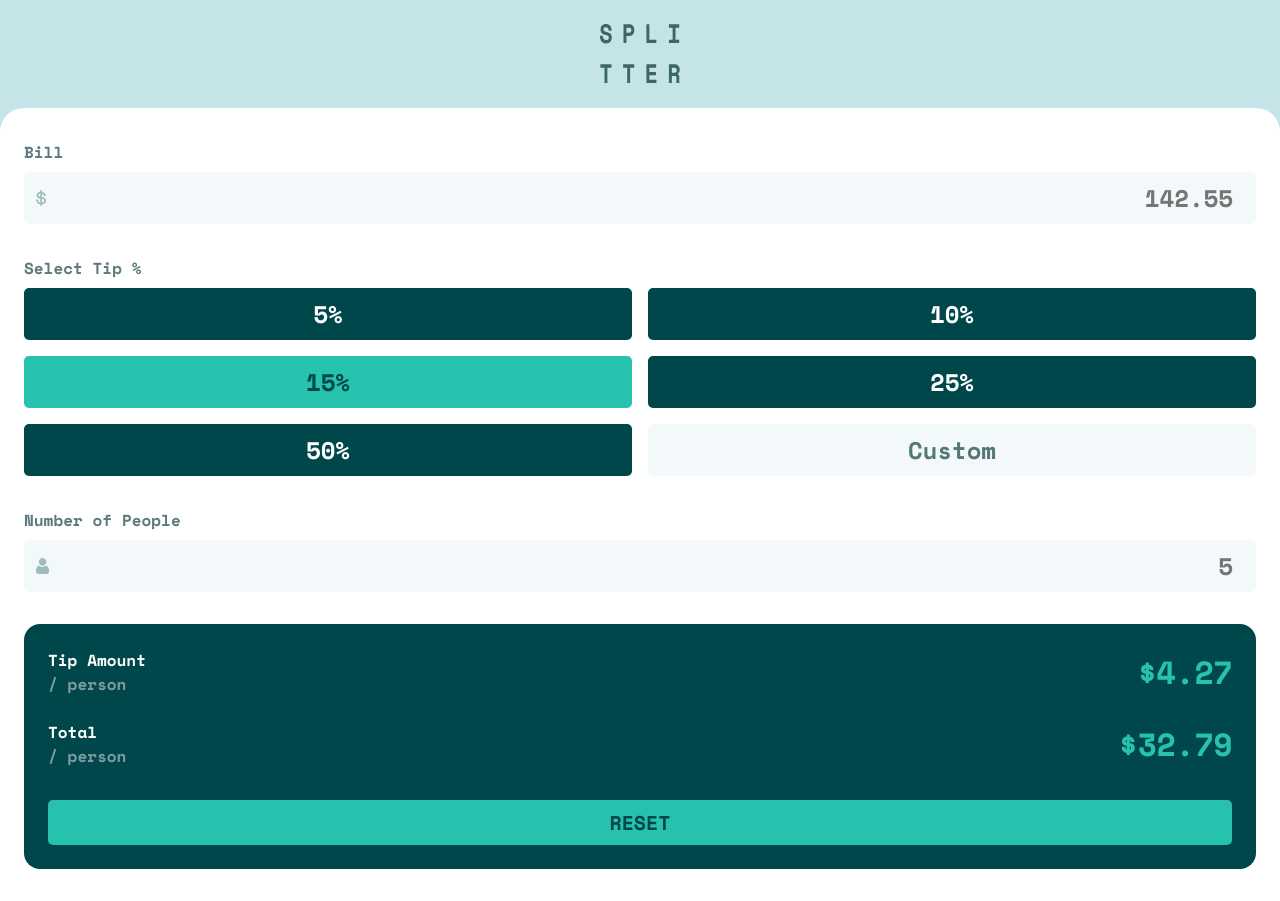
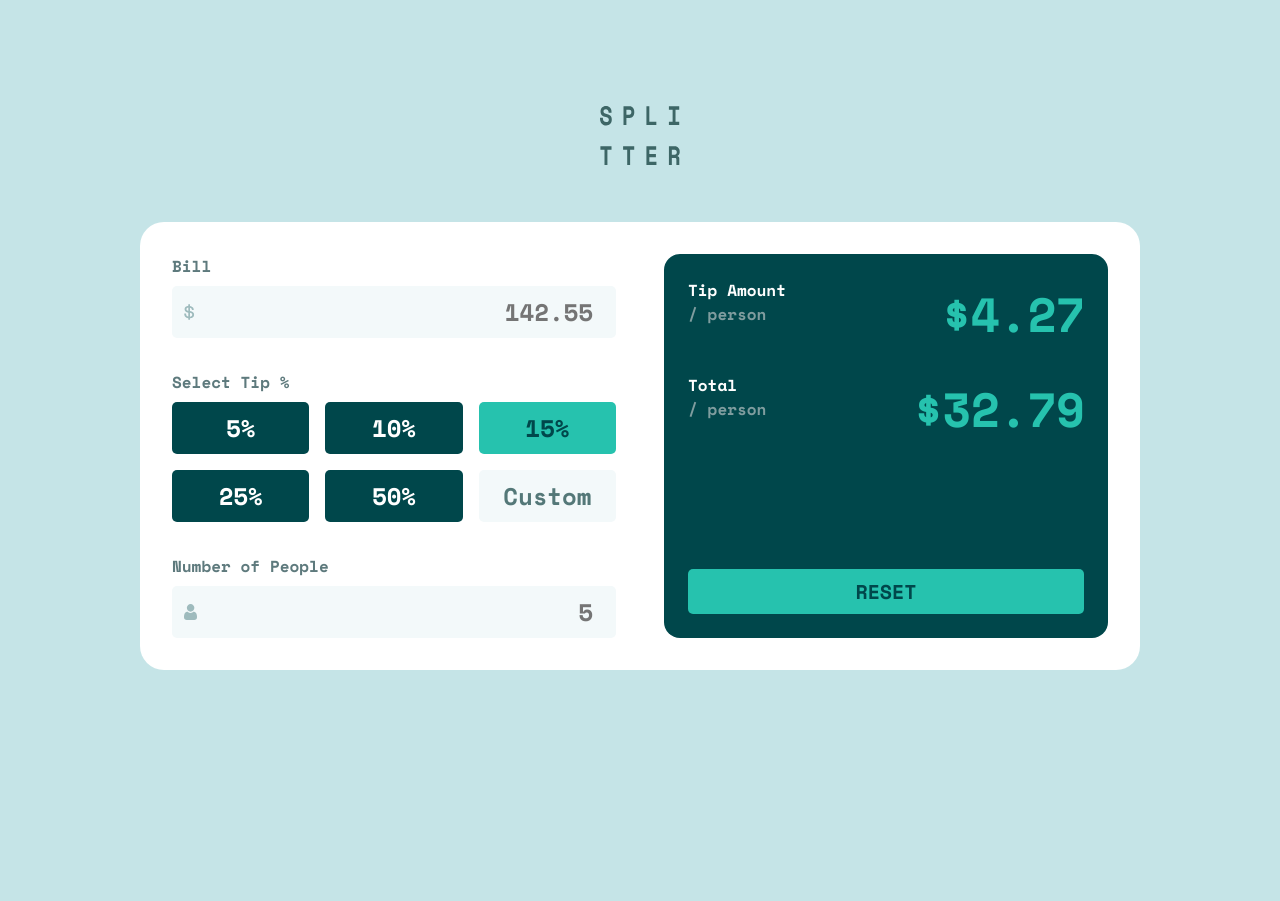
Before and after one commit to Odiesta/tip-calculator-app, a website: page index.html in a window 1280 px wide. After the commit the page ends 800 px from the top, so only its background shows below. Drawn offline with nearby package versions, Linux system fonts and the light colour scheme.

Commit message:
finish ui on tablet and desktop view

```diff
--- a/sass/_base.scss
+++ b/sass/_base.scss
@@ -15,6 +15,13 @@
 }
 
 .container {
+  @media screen and (min-width: 64rem) {
+    display: flex;
+    flex-direction: column;
+    align-items: center;
+    justify-content: center;
+    min-height: 100vh;
+  }
 }
 
 .logo {
--- a/sass/_calculator.scss
+++ b/sass/_calculator.scss
@@ -4,6 +4,25 @@
   background-color: v.$white;
   padding: v.$spacing-400 v.$spacing-300;
   border-radius: v.$spacing-300 v.$spacing-300 0 0;
+
+  @media screen and (min-width: 48rem) {
+    max-width: 60rem;
+    margin: v.$spacing-400 auto v.$spacing-600;
+    border-radius: v.$spacing-300;
+  }
+
+  @media screen and (min-width: 64rem) {
+    max-width: 90rem;
+    width: 100%;
+    display: grid;
+    grid-template-columns: repeat(2, 1fr);
+    gap: v.$spacing-600;
+    padding: v.$spacing-400;
+  }
+
+  @media screen and (min-width: 80rem) {
+    max-width: 100rem;
+  }
 
   &__bill-container {
   }
@@ -13,6 +32,13 @@
     background-color: v.$green-900;
     padding: v.$spacing-300;
     border-radius: v.$spacing-200;
+
+    @media screen and (min-width: 64rem) {
+      margin-top: 0;
+      display: flex;
+      flex-direction: column;
+      justify-content: space-between;
+    }
   }
 }
 
@@ -72,6 +98,10 @@
     display: grid;
     grid-template-columns: repeat(2, 1fr);
     gap: v.$spacing-200;
+
+    @media screen and (min-width: 48rem) {
+      grid-template-columns: repeat(3, 1fr);
+    }
   }
 
   &__button {
@@ -172,6 +202,10 @@
   &__value {
     @include v.text-preset-2;
     color: v.$green-400;
+
+    @media screen and (min-width: 64rem) {
+      @include v.text-preset-1;
+    }
   }
 
   &__button-container {
```
Also changed, not shown: style/main.css, 1 other file.
